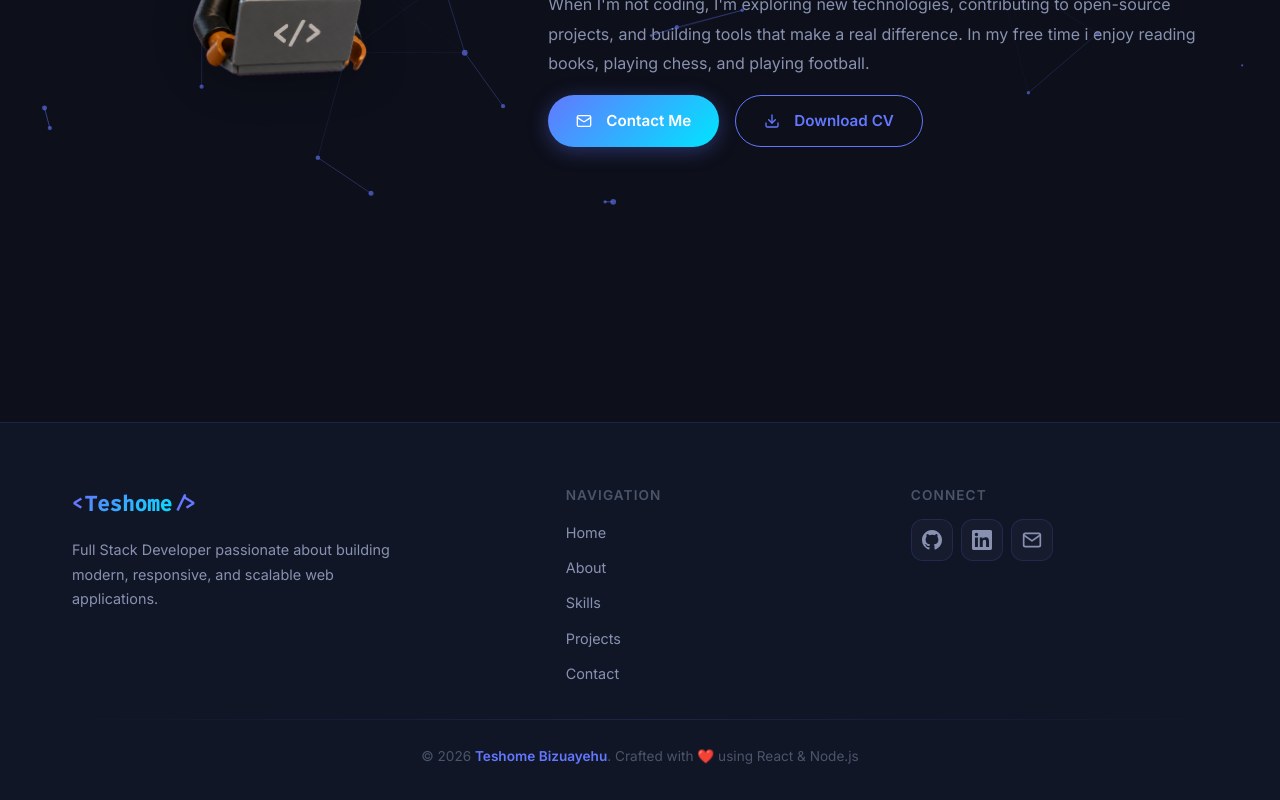
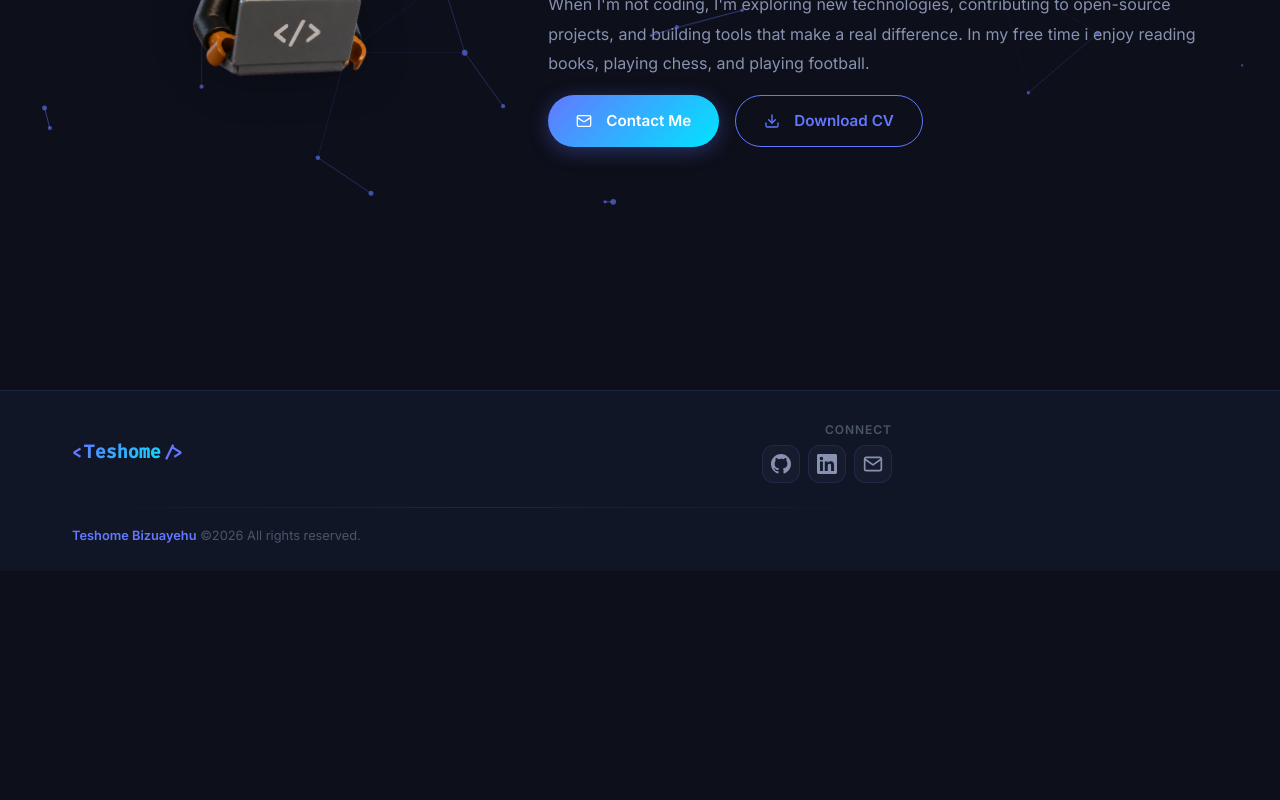
Before and after one commit to TesheBizu/PF, a React (Vite) app in the folder Frontend/: page /about in a window 1280 px wide. Shown: the part 592-1392 px from the top of the page. After the commit the page ends 1163 px from the top, so only its background shows below. Built offline with nearby package versions, Linux system fonts and the light colour scheme; no server answers.

Commit message:
style: redesign footer with compact left-aligned layout
Pin logo to the left, align Connect and social links to the right, and reduce footer width and padding.

```diff
--- a/Frontend/src/components/Footer/Footer.css
+++ b/Frontend/src/components/Footer/Footer.css
@@ -1,33 +1,43 @@
 .footer {
   position: relative;
   z-index: 10;
-  padding: var(--space-3xl) 0 var(--space-xl);
+  padding: var(--space-xl) 0 var(--space-lg);
   background: var(--color-bg-secondary);
   border-top: 1px solid var(--color-border);
-  margin-top: var(--space-4xl);
+  margin-top: var(--space-3xl);
 }
 
 .footer__inner {
-  display: grid;
-  grid-template-columns: 1.5fr 1fr 1fr;
-  gap: var(--space-2xl);
-  align-items: start;
+  display: flex;
+  align-items: center;
+  justify-content: space-between;
+  gap: var(--space-lg);
+  max-width: 820px;
+  width: 100%;
+  margin-right: auto;
 }
 
-/* Brand */
+/* Brand — pinned left */
+.footer__brand {
+  flex-shrink: 0;
+  display: flex;
+  justify-content: flex-start;
+  text-align: left;
+}
+
 .footer__logo {
   font-family: var(--font-mono);
-  font-size: 1.3rem;
+  font-size: 1.15rem;
   font-weight: 700;
   color: var(--color-heading);
   text-decoration: none;
-  display: flex;
+  display: inline-flex;
   align-items: center;
+  justify-content: flex-start;
   gap: 2px;
-  margin-bottom: var(--space-md);
 }
 
-.footer__logo-bracket { color: var(--color-primary); font-size: 1.1rem; }
+.footer__logo-bracket { color: var(--color-primary); font-size: 1rem; }
 
 .footer__logo-name {
   background: linear-gradient(135deg, var(--color-primary), var(--color-accent));
@@ -36,45 +46,32 @@
   background-clip: text;
 }
 
-.footer__bio {
-  font-size: 0.9rem;
-  color: var(--color-text-muted);
-  line-height: 1.7;
-  max-width: 320px;
+/* Connect — right aligned */
+.footer__social-col {
+  display: flex;
+  flex-direction: column;
+  align-items: flex-end;
+  text-align: right;
 }
 
-/* Nav */
 .footer__nav-title {
-  font-size: 0.85rem;
+  font-size: 0.75rem;
   font-weight: 600;
   text-transform: uppercase;
   letter-spacing: 0.08em;
   color: var(--color-text-dim);
-  margin-bottom: var(--space-md);
+  margin-bottom: var(--space-sm);
 }
 
-.footer__nav ul { list-style: none; display: flex; flex-direction: column; gap: var(--space-sm); }
-
-.footer__nav-link {
-  color: var(--color-text-muted);
-  font-size: 0.9rem;
-  text-decoration: none;
-  transition: color var(--transition-fast);
-  display: inline-block;
-}
-
-.footer__nav-link:hover { color: var(--color-primary); }
-
-/* Social */
 .footer__socials {
   display: flex;
   gap: var(--space-sm);
-  flex-wrap: wrap;
+  justify-content: flex-end;
 }
 
 .footer__social-btn {
-  width: 42px;
-  height: 42px;
+  width: 38px;
+  height: 38px;
   border-radius: var(--radius-md);
   background: var(--color-surface);
   border: 1px solid var(--color-border);
@@ -90,20 +87,27 @@
   background: var(--color-primary-glow);
   border-color: var(--color-primary);
   color: var(--color-primary);
-  transform: translateY(-3px);
+  transform: translateY(-2px);
 }
 
 /* Bottom */
+.footer__bottom {
+  max-width: 820px;
+  width: 100%;
+  margin-right: auto;
+}
+
 .footer__divider {
   height: 1px;
   background: linear-gradient(90deg, transparent, var(--color-border), transparent);
-  margin: var(--space-xl) 0 var(--space-lg);
+  margin: var(--space-lg) 0 var(--space-md);
 }
 
 .footer__copy {
-  text-align: center;
-  font-size: 0.85rem;
+  text-align: left;
+  font-size: 0.8rem;
   color: var(--color-text-dim);
+  max-width: 820px;
 }
 
 .footer__copy-name {
@@ -112,13 +116,20 @@
 }
 
 /* Responsive */
-@media (max-width: 768px) {
+@media (max-width: 600px) {
   .footer__inner {
-    grid-template-columns: 1fr 1fr;
+    flex-direction: column;
+    align-items: flex-start;
+    gap: var(--space-md);
   }
-  .footer__brand { grid-column: 1 / -1; }
+
+  .footer__social-col {
+    align-items: flex-start;
+    text-align: left;
+    width: 100%;
+  }
+
+  .footer__socials {
+    justify-content: flex-start;
+  }
 }
-
-@media (max-width: 480px) {
-  .footer__inner { grid-template-columns: 1fr; }
-}
--- a/Frontend/src/components/Footer/Footer.jsx
+++ b/Frontend/src/components/Footer/Footer.jsx
@@ -44,27 +44,6 @@ function Footer() {
               <span className="footer__logo-name">Teshome</span>
               <span className="footer__logo-bracket"> /&gt;</span>
             </Link>
-            <p className="footer__bio">
-              Full Stack Developer passionate about building modern, responsive, and scalable web applications.
-            </p>
-          </div>
-
-          {/* Nav */}
-          <div className="footer__nav">
-            <h4 className="footer__nav-title">Navigation</h4>
-            <ul>
-              {[
-                { path: '/', label: 'Home' },
-                { path: '/about', label: 'About' },
-                { path: '/skills', label: 'Skills' },
-                { path: '/projects', label: 'Projects' },
-                { path: '/contact', label: 'Contact' },
-              ].map((l) => (
-                <li key={l.path}>
-                  <Link to={l.path} className="footer__nav-link">{l.label}</Link>
-                </li>
-              ))}
-            </ul>
           </div>
 
           {/* Social */}
@@ -91,7 +70,7 @@ function Footer() {
         <div className="footer__bottom">
           <div className="footer__divider" />
           <p className="footer__copy">
-            © {year} <span className="footer__copy-name">Teshome Bizuayehu</span>. Crafted with ❤️ using React & Node.js
+             <span className="footer__copy-name">Teshome Bizuayehu</span> ©{year} All rights reserved.
           </p>
         </div>
       </div>
```
